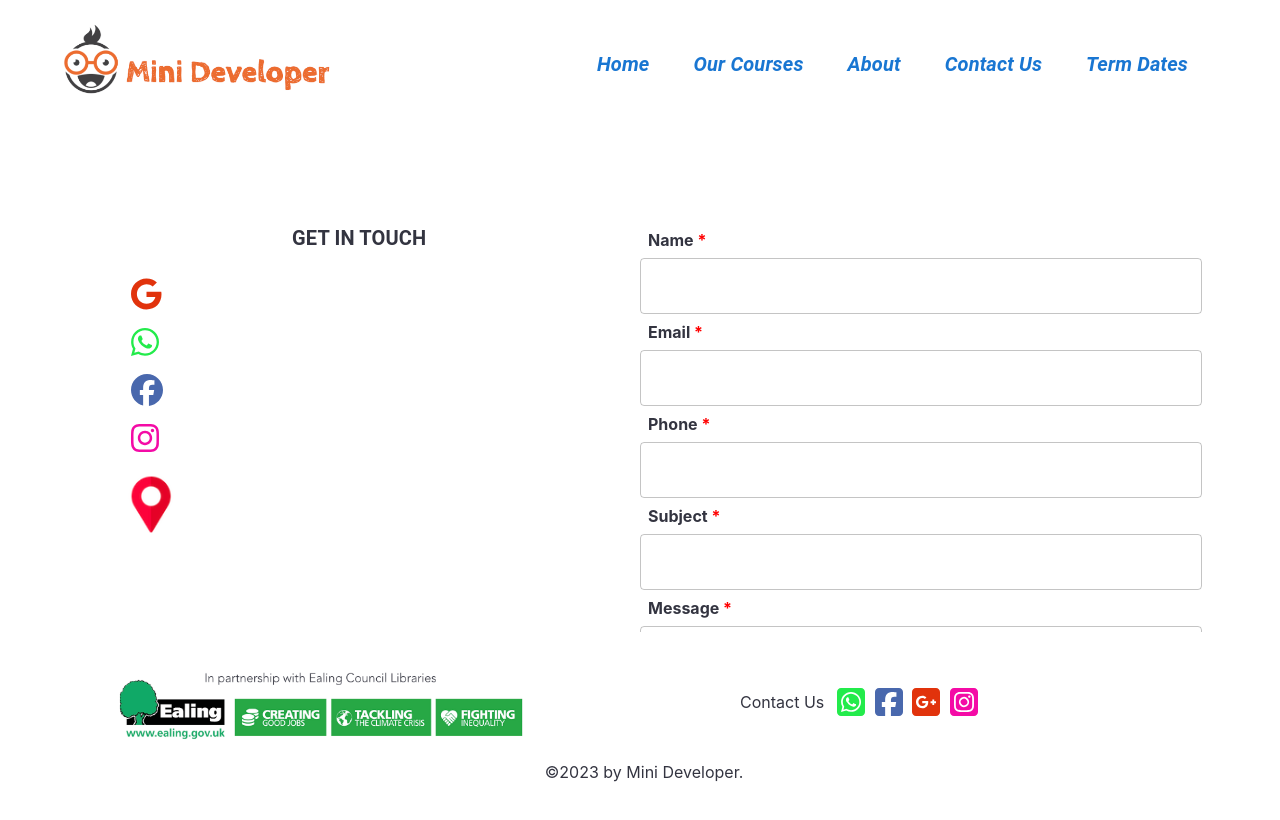
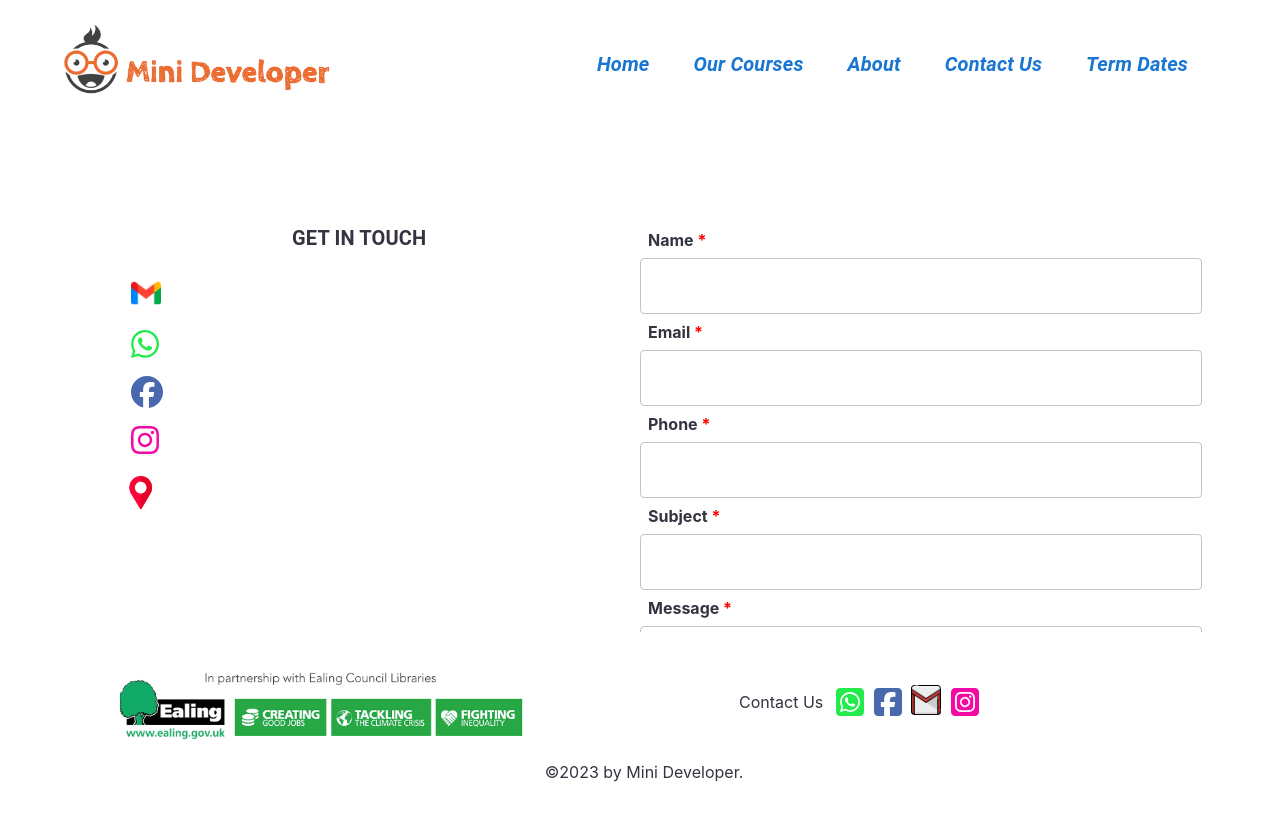
Before and after one commit to hebaarafat159/mini-developer-client, a React (Create React App) app: page /contactus in a window 1280 px wide. Shown: the top 820 px of the page. Built offline with nearby package versions, Linux system fonts and the light colour scheme.

Commit message:
modify contact us component and page

```diff
--- a/src/components/FooterContactUs.js
+++ b/src/components/FooterContactUs.js
@@ -6,10 +6,10 @@ import { FontAwesomeIcon } from "@fortawesome/react-fontawesome";
 import {
     faSquareWhatsapp,
     faSquareFacebook,
-    faSquareGooglePlus,
     faSquareInstagram
 } from "@fortawesome/free-brands-svg-icons";
 
+import email_icon from '../assets/email_footer_icon.png'
 export default function FooterContactUs() {
     return (
         <Stack spacing={1} sx={{ display: 'flex', direction: 'row', justifyContent: 'space-around', alignItems: 'center' }} >
@@ -31,7 +31,8 @@ export default function FooterContactUs() {
                         </a>
                         <a href={`mailto:${process.env.REACT_APP_CONTACT_US_GMAIL}`}
                             className="google social">
-                            <FontAwesomeIcon icon={faSquareGooglePlus} size="2x" />
+                            <img src={email_icon} loading="lazy" alt="" width={'30vmin'} />
+                            {/* <FontAwesomeIcon icon={faSquareGooglePlus} size="2x" /> */}
                         </a>
                         <a href={process.env.REACT_APP_CONTACT_US_INSTAGRAM}
                             className="instagram social">
--- a/src/pages/ContactUs.js
+++ b/src/pages/ContactUs.js
@@ -1,18 +1,15 @@
 import React, { useState } from 'react'
 import { Stack, Typography, TextField, Grid, Button } from '@mui/material'
-// eslint-disable-next-line
-// import { SocialIcon } from 'react-social-icons'
 import validator from "validator";
 import { useNavigate } from 'react-router-dom'
 import { FontAwesomeIcon } from "@fortawesome/react-fontawesome";
 import {
     faWhatsapp,
     faFacebook,
-    faGoogle,
     faInstagram
 } from "@fortawesome/free-brands-svg-icons";
 import location_logo from '../assets/location_icon.png'
-
+import email_icon from '../assets/email_icon.png'
 export default function ContactUs() {
 
     // set page title
@@ -160,7 +157,7 @@ export default function ContactUs() {
                             <li spacing={1} style={titleCss}>
                                 <a href={`mailto:${process.env.REACT_APP_CONTACT_US_GMAIL}`}
                                     className="google social">
-                                    <FontAwesomeIcon icon={faGoogle} size="2x" />
+                                    <img src={email_icon} loading="lazy" alt="" width={'30vmin'} />
                                 </a>
                                 {/* <SocialIcon network="email" url={`mailto:${process.env.REACT_APP_CONTACT_US_GMAIL}`} /> */}
                                 <a style={textCss} href={`mailto:${process.env.REACT_APP_CONTACT_US_GMAIL}`} target="_blank" rel="noopener noreferrer"> {process.env.REACT_APP_CONTACT_US_GMAIL} </a>
@@ -202,7 +199,7 @@ export default function ContactUs() {
                             <li spacing={1} style={titleCss}>
                                 {/* <FontAwesomeIcon icon={faApper} size="2x" /> */}
                                 {/* <SocialIcon network="email" /> */}
-                                <img src={location_logo} loading="lazy" alt="" width={'10%'} />
+                                <img src={location_logo} loading="lazy" alt="" width={'30vmin'} />
                                 <Typography component="p" variant='p' style={textCss}>{process.env.REACT_APP_CONTACT_US_LOCATION}</Typography>
                             </li>
                         </ul>
```
Also changed, not shown: src/assets/email_footer_icon.png (added).
